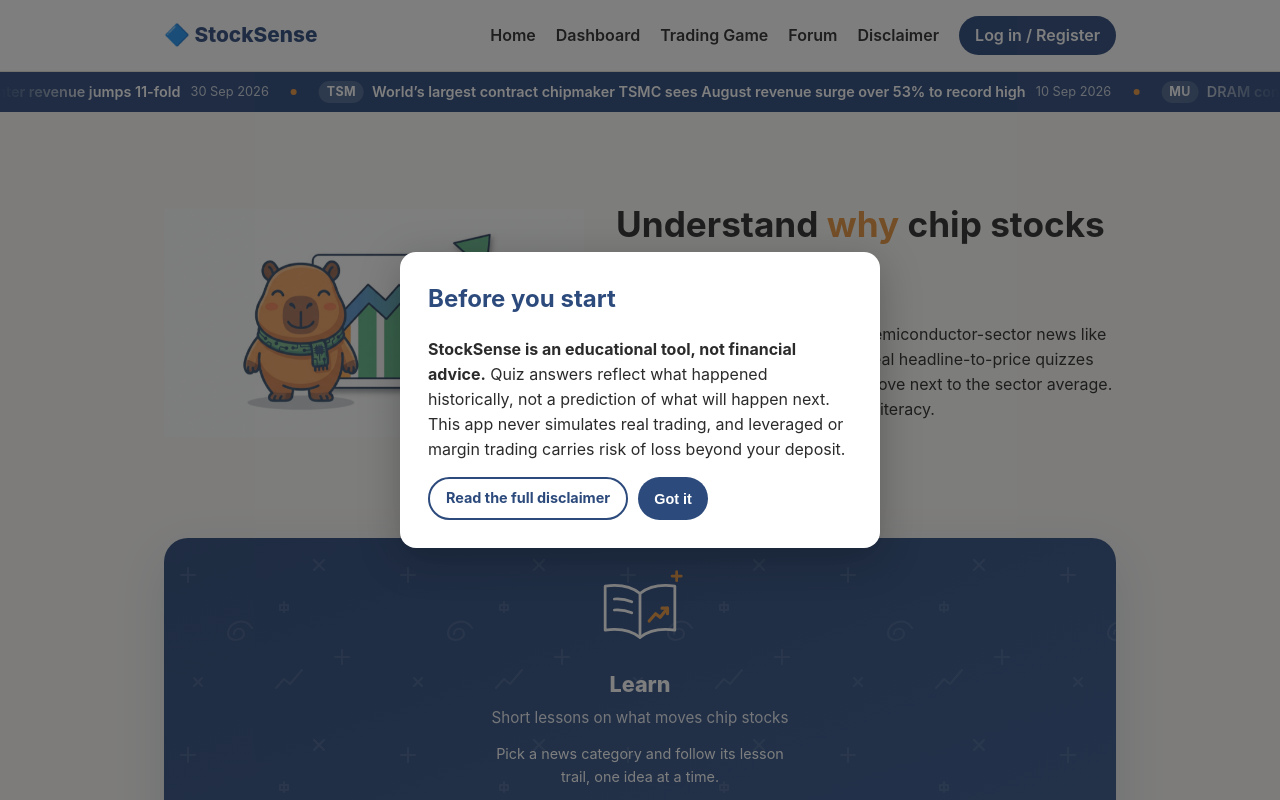
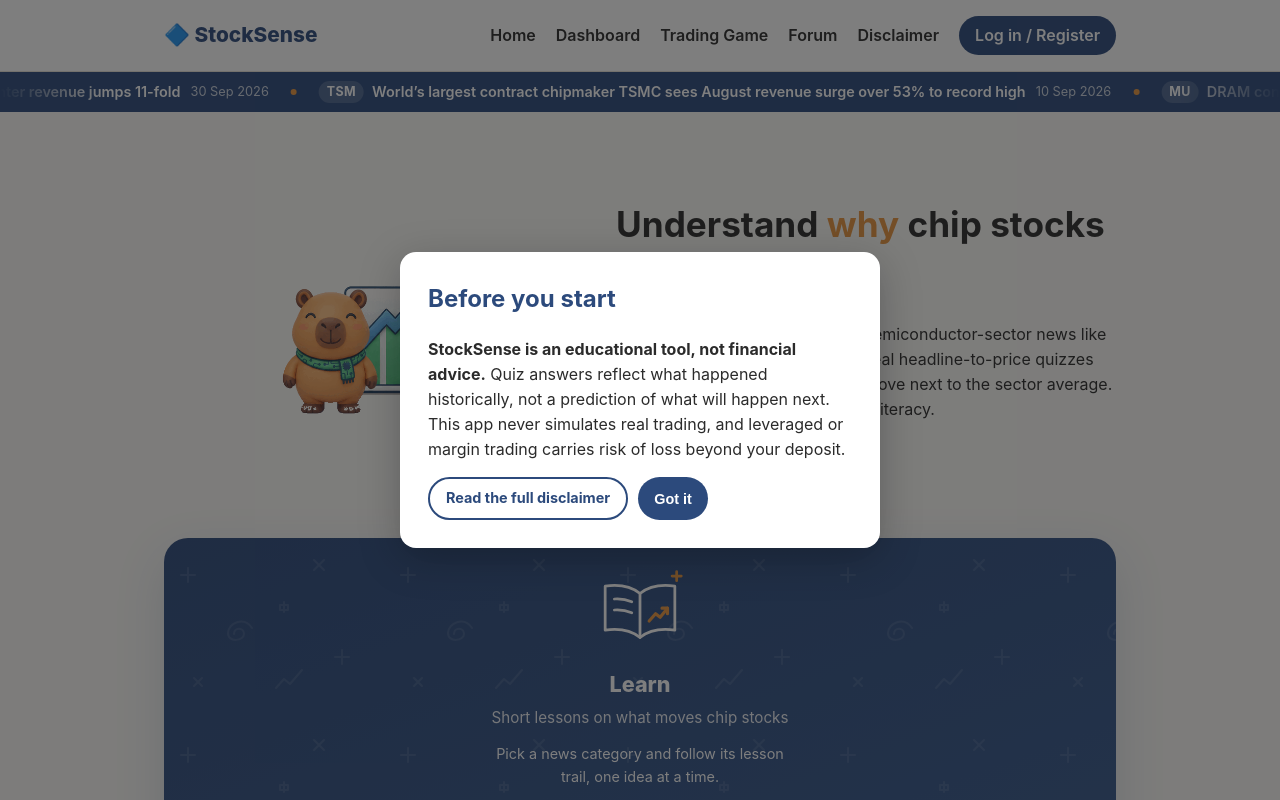
Before and after one commit to vionyp/DIP_IE06, a PHP site: page /stocksense/ in a window 1280 px wide. Run offline with PHP 8.4, Linux system fonts and the light colour scheme; data comes from the database, SQL or seed files in the repository.

Commit message:
Replace static mascots with transparent GIFs

```diff
--- /dev/null
+++ b/assets/css/mascot-animations.css
@@ -0,0 +1,26 @@
+.mascot-animated {
+    animation: none !important;
+    border: 0 !important;
+    border-radius: 0 !important;
+    box-shadow: none !important;
+    object-fit: contain !important;
+    background: transparent !important;
+}
+
+/* Keep the same page footprint as the original 1408 x 768 mascot PNGs. */
+.hero-img.mascot-animated,
+.score-mascot.mascot-animated,
+.overlay-mascot.mascot-animated {
+    aspect-ratio: 11 / 6;
+}
+
+/* The original login mascot used a fixed square badge at both breakpoints. */
+.auth-side img.mascot-animated {
+    height: 132px;
+}
+
+@media (max-width: 680px) {
+    .auth-side img.mascot-animated {
+        height: 56px;
+    }
+}
--- a/assets/js/trading-game.js
+++ b/assets/js/trading-game.js
@@ -732,7 +732,7 @@
         }).join('');
 
         $('end-content').innerHTML =
-            '<img class="overlay-mascot" src="' + esc(CFG.imgBase + (ret >= 0 ? 'mascot-correct.png' : 'mascot-incorrect.png')) + '" alt="">' +
+            '<img class="overlay-mascot mascot-animated" src="' + esc(CFG.imgBase + 'animations/' + (ret >= 0 ? 'mascot-correct-natural-v5.gif' : 'mascot-incorrect-natural-v5.gif')) + '" alt="">' +
             '<h1>' + (ret >= 0 ? 'Market closed, nice trading!' : 'Market closed. Tough year.') + '</h1>' +
             '<p class="end-reason">' + esc(reasonText) + '</p>' +
             '<div class="end-stats">' +
--- a/includes/auth_card.php
+++ b/includes/auth_card.php
@@ -20,7 +20,7 @@ $auth_next_qs  = $auth_next !== null ? 'next=' . urlencode($auth_next) : '';
 ?>
 <div class="auth-card" data-auth-card>
     <div class="auth-side">
-        <img src="<?= $base_url ?>/assets/img/mascot-base.png" alt="">
+        <img src="<?= $base_url ?>/assets/img/animations/mascot-base-natural-v5.gif" alt="" class="mascot-animated">
         <h2>Welcome to StockSense</h2>
         <p>Your quiz answers, daily streak and trading-game scores are saved to your account.</p>
     </div>
--- a/includes/header.php
+++ b/includes/header.php
@@ -24,6 +24,7 @@ require_once __DIR__ . '/auth.php';
 <?php foreach (($extra_css ?? []) as $css): ?>
 <link rel="stylesheet" href="<?= $base_url ?>/<?= htmlspecialchars($css) ?>">
 <?php endforeach; ?>
+<link rel="stylesheet" href="<?= $base_url ?>/assets/css/mascot-animations.css?v=<?= filemtime(__DIR__ . '/../assets/css/mascot-animations.css') ?>">
 </head>
 <body>
 <header class="site-header">
--- a/index.php
+++ b/index.php
@@ -61,7 +61,7 @@ require __DIR__ . '/includes/header.php';
 ?>
 
 <section class="hero">
-    <img src="assets/img/hero-landing.png" alt="StockSense capybara mascot next to a rising stock chart" class="hero-img">
+    <img src="assets/img/animations/mascot-hero-3d-v2.gif" alt="StockSense capybara mascot next to a rising stock chart" class="hero-img mascot-animated">
     <div class="hero-copy">
         <h1>Understand <em>why</em> chip stocks move.</h1>
         <p>StockSense teaches you to read semiconductor-sector news like an analyst —
--- a/pages/game.php
+++ b/pages/game.php
@@ -217,7 +217,7 @@ require __DIR__ . '/../includes/header.php';
     <!-- Start screen -->
     <div class="game-overlay" id="start-screen">
         <div class="overlay-box">
-            <img class="overlay-mascot" src="../assets/img/mascot-base.png" alt="">
+            <img class="overlay-mascot mascot-animated" src="../assets/img/animations/mascot-base-natural-v5.gif" alt="">
             <h1>The Trading Floor</h1>
             <p>You have <strong>$100,000</strong> of play money and one year on the trading floor.
                The chart is a simulated <strong>SOXX</strong>, a basket of semiconductor stocks.
--- a/pages/quiz.php
+++ b/pages/quiz.php
@@ -421,8 +421,8 @@ require __DIR__ . '/../includes/header.php';
 
     <?php else: // summary ?>
         <div class="quiz-score">
-            <img src="../assets/img/<?= $score === $total ? 'mascot-correct.png' : 'mascot-incorrect.png' ?>"
-                 alt="" class="score-mascot">
+            <img src="../assets/img/animations/<?= $score === $total ? 'mascot-correct-natural-v5.gif' : 'mascot-incorrect-natural-v5.gif' ?>"
+                 alt="" class="score-mascot mascot-animated">
             <h2>You scored <?= $score ?> / <?= $total ?></h2>
             <?php if ($streak !== null): ?>
             <p class="streak-note">🔥 Current streak: <?= $streak['current_streak'] ?> day<?= $streak['current_streak'] === 1 ? '' : 's' ?></p>
```
Also changed, not shown: assets/img/animations/mascot-base-natural-v5.gif (added), assets/img/animations/mascot-correct-natural-v5.gif (added), assets/img/animations/mascot-hero-3d-v2.gif (added), assets/img/animations/mascot-incorrect-natural-v5.gif (added).
